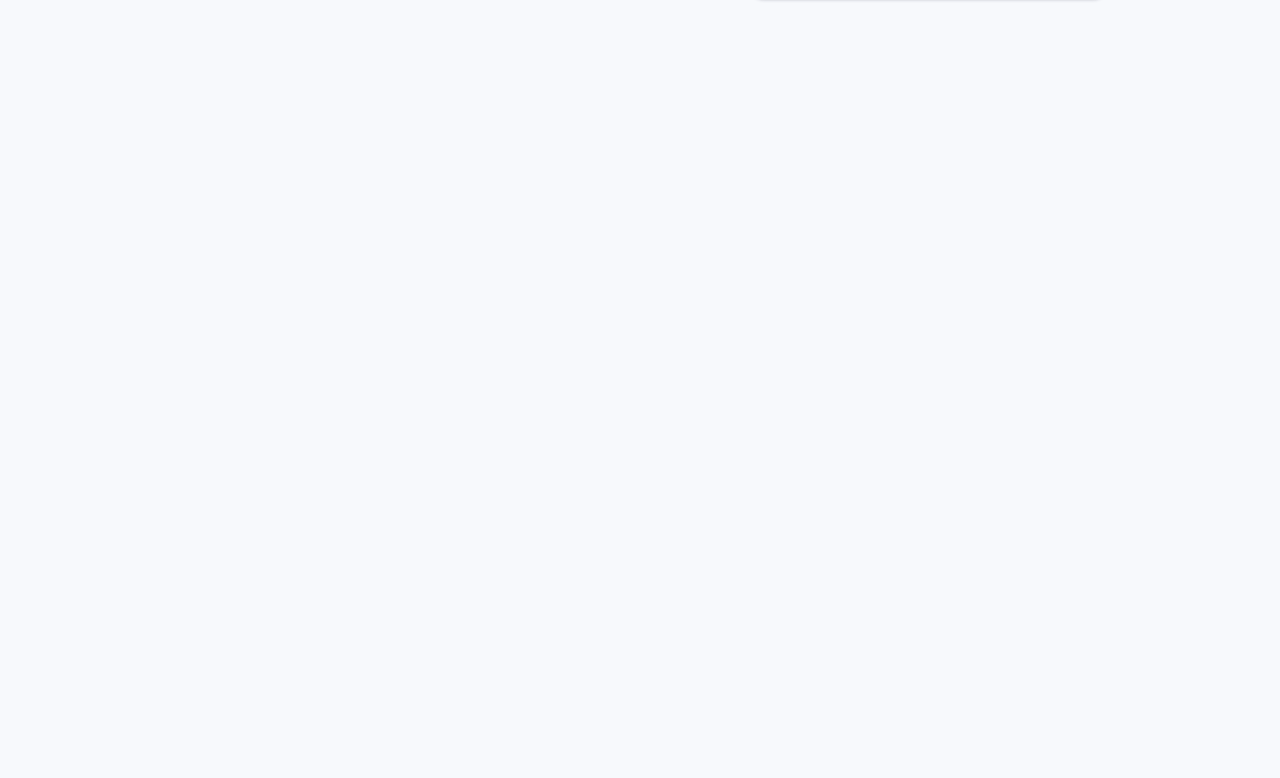
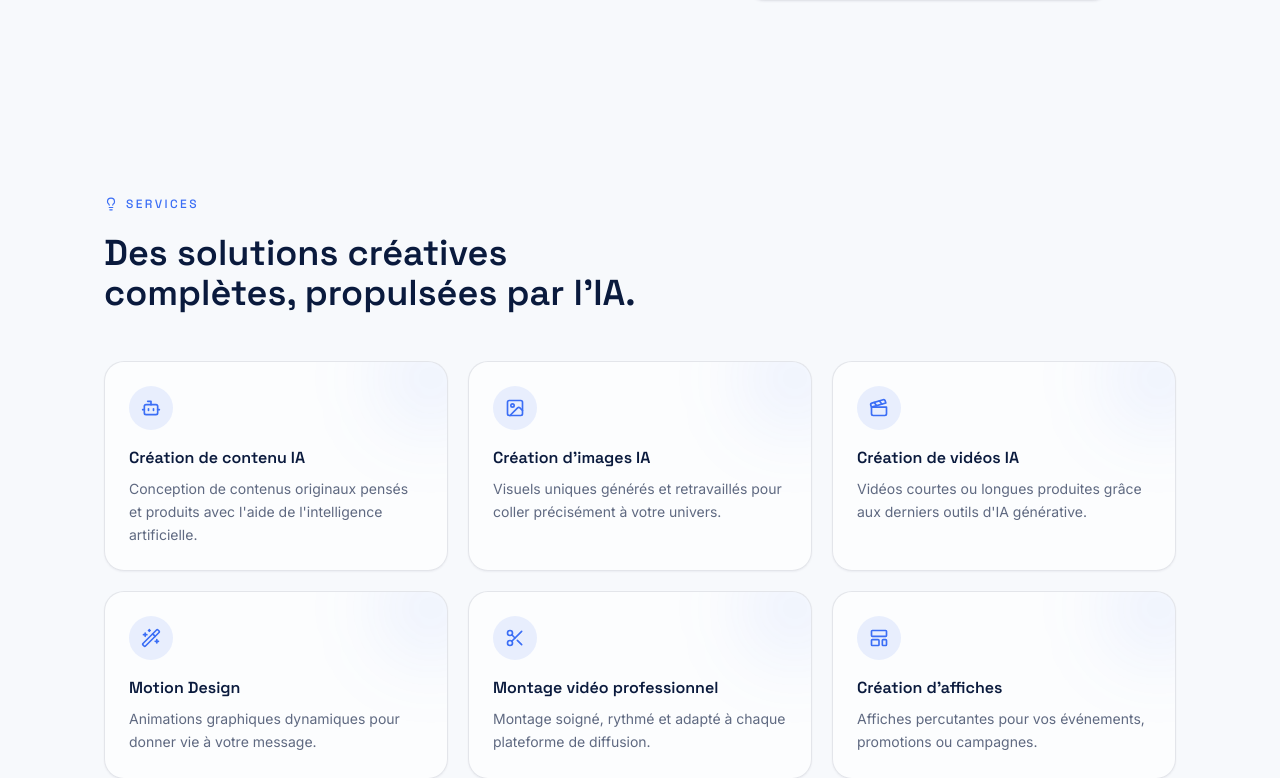
Before and after one commit to OlivierZANNOUAdjarra/caleb-creative-portfolio, a Next.js app: page / in a window 1280 px wide. Shown: the part 1299-2077 px from the top of the page. Before the commit the page ends 1396 px from the top, so only its background shows below. Built offline with nearby package versions, Linux system fonts and the light colour scheme.

Commit message:
Add ServicesSection component to page

```diff
--- a/app/page.tsx
+++ b/app/page.tsx
@@ -1,4 +1,5 @@
 'use client';
+import ServicesSection from '@/components/ServicesSection';
 import AboutSection from '@/components/AboutSection';
 import Image from 'next/image';
 import { motion } from 'framer-motion';
@@ -111,6 +112,7 @@ export default function Home() {
         </motion.div>
       </section>
       <AboutSection />
+      <ServicesSection />
       {/* ── BOUTON WHATSAPP FLOTTANT ─────────────────────────────────── */}
       <a
         href={WHATSAPP_LINK}
```
